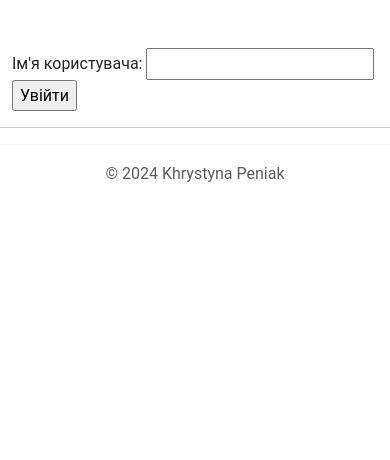
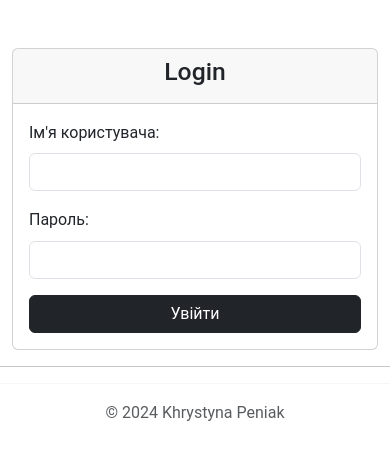
Before and after one commit to khrystynaPeniak/flask-app-lab, a Flask app: page /user/login in a window 390 px wide. Shown: the part 56-516 px from the top of the page. Run offline with Flask 3, Linux system fonts and the light colour scheme.

Commit message:
Lab5: update login.html, profile.html, views.py, resume.html and components/nav.html

```diff
--- a/app/templates/components/nav.html
+++ b/app/templates/components/nav.html
@@ -1,4 +1,4 @@
-<nav class="navbar bg-body-tertiary navbar-expand-lg">
+<nav class="navbar navbar-expand-lg navbar-light bg-light">
   <div class="container-fluid">
     <button class="navbar-toggler" type="button" data-bs-toggle="collapse" data-bs-target="#navbarNav" aria-controls="navbarNav" aria-expanded="false" aria-label="Toggle navigation">
       <span class="navbar-toggler-icon"></span>
@@ -7,16 +7,16 @@
     <div class="collapse navbar-collapse" id="navbarNav">
       <ul class="navbar-nav">
         <li class="nav-item">
-                    <a class="nav-link active" aria-current="page" href="#about">About</a>
+          <a class="nav-link" href="/homepage">Home</a>
         </li>
         <li class="nav-item">
-                    <a class="nav-link" href="#education">Education</a>
+          <a class="nav-link" href="/resume">Resume</a>
         </li>
         <li class="nav-item">
-                    <a class="nav-link" href="#skills">Skills</a>
+          <a class="nav-link" href="/user/profile">Profile</a>
         </li>
         <li class="nav-item">
-                    <a class="nav-link" href="#experience">Experience</a>
+          <a class="nav-link" href="/user/login">Login</a>
         </li>
       </ul>
     </div>
--- a/app/users/templates/users/login.html
+++ b/app/users/templates/users/login.html
@@ -4,9 +4,29 @@
 
 {% block content %}
 
-<form action="" method="post">
-    Ім'я користувача: <input type="text" name="login">
-    <input type="submit" value="Увійти">
-</form>
+<div class="row justify-content-center">
+    <div class="col-md-6">
+        <div class="card">
+            <div class="card-header">
+                <h2 class="text-center">Login</h2>
+            </div>
+            <div class="card-body">
+                <form method="POST">
+                    <div class="mb-3">
+                        <label for="username" class="form-label">Ім'я користувача:</label>
+                        <input type="text" class="form-control" id="username" name="username" required>
+                    </div>
+                    <div class="mb-3">
+                        <label for="password" class="form-label">Пароль:</label>
+                        <input type="password" class="form-control" id="password" name="password" required>
+                    </div>
+                    <div class="d-grid">
+                        <button type="submit" class="btn btn-dark">Увійти</button>
+                    </div>
+                </form>
+            </div>
+        </div>
+    </div>
+</div>
 
 {% endblock %}
--- a/app/users/views.py
+++ b/app/users/views.py
@@ -7,25 +7,35 @@ def get_profile():
     if "username" in session:
         username_value = session["username"]
         return render_template("profile.html", username=username_value)
-    flash("Invalid: Session.", "danger")
-    return redirect(url_for("users.login"))
-
+    else:
+        flash("Error: access denied. Please login.", "danger")
+        return redirect(url_for("users.login"))
 
 @user_bp.route("/login",  methods=['GET', 'POST'])
 def login():
+
+    valid_username = "user"
+    valid_password = "1234"
+
     if request.method == "POST":
-        username = request.form["login"]
-        session["username"] = username
-        flash("Success: session added successfully.", "success")
-        return redirect(url_for("users.get_profile"))
+        username = request.form.get("username")
+        password = request.form.get("password")
+        if username == valid_username and password == valid_password:
+            session["username"] = username
+            flash("Success: session added successfully.", "success")
+            return redirect(url_for("users.get_profile"))
+        else:
+            flash("Error: Invalid username or password.", "danger")
+            return redirect(url_for("users.login"))
+
     return render_template("login.html")
 
 @user_bp.route('/logout')
 def logout():
     # Видалення користувача із сесії
     session.pop('username', None)
-    session.pop('age', None)
-    return redirect(url_for('users.get_profile'))
+    flash("You have successfully logged out.", "info")
+    return redirect(url_for("users.login"))
 
 #users
 
```
Also changed, not shown: app/templates/resume.html (+10 -0 lines), app/users/templates/users/profile.html (+10 -3 lines). Lines whose indentation alone changed are shown as unchanged.
